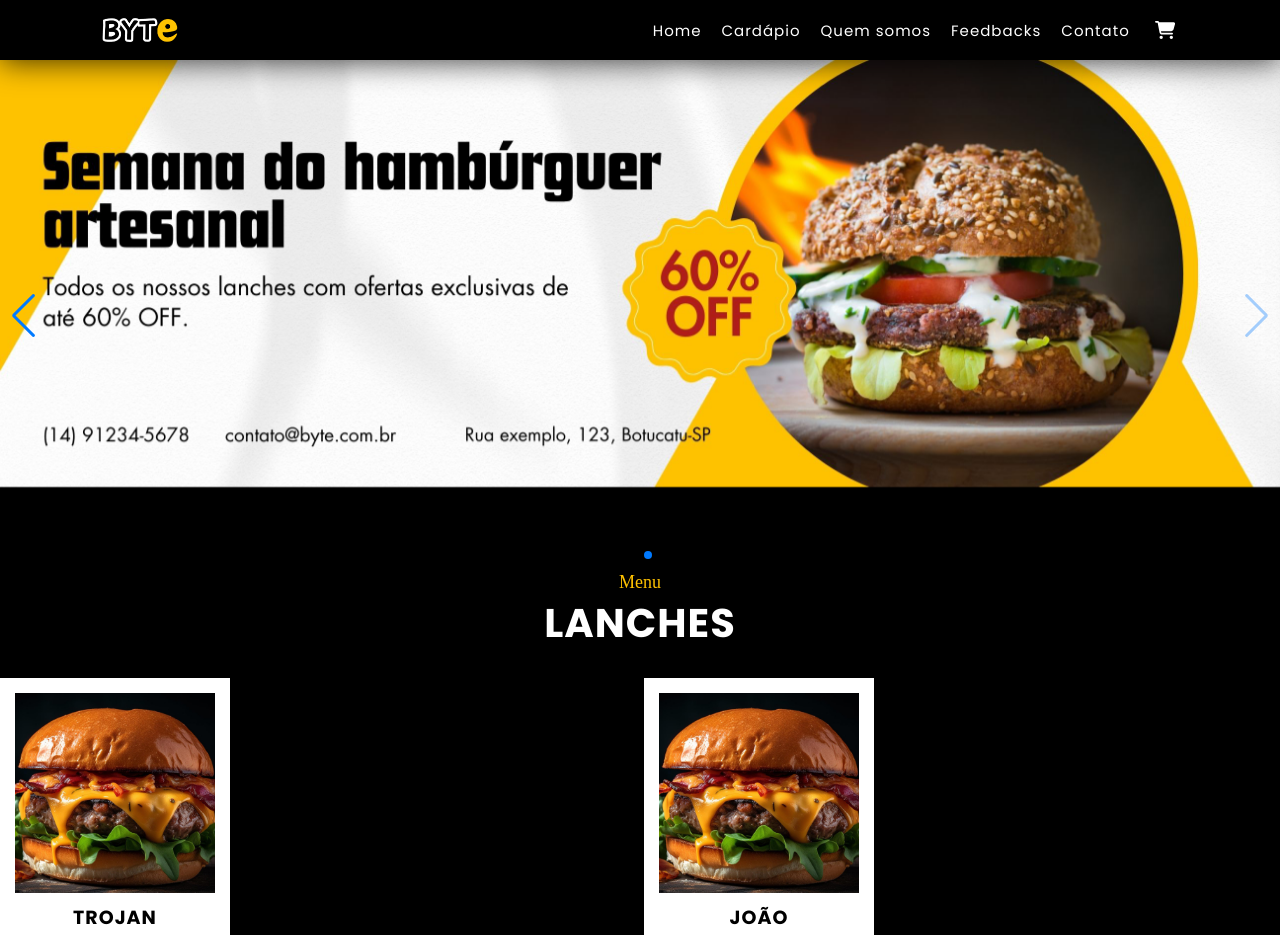
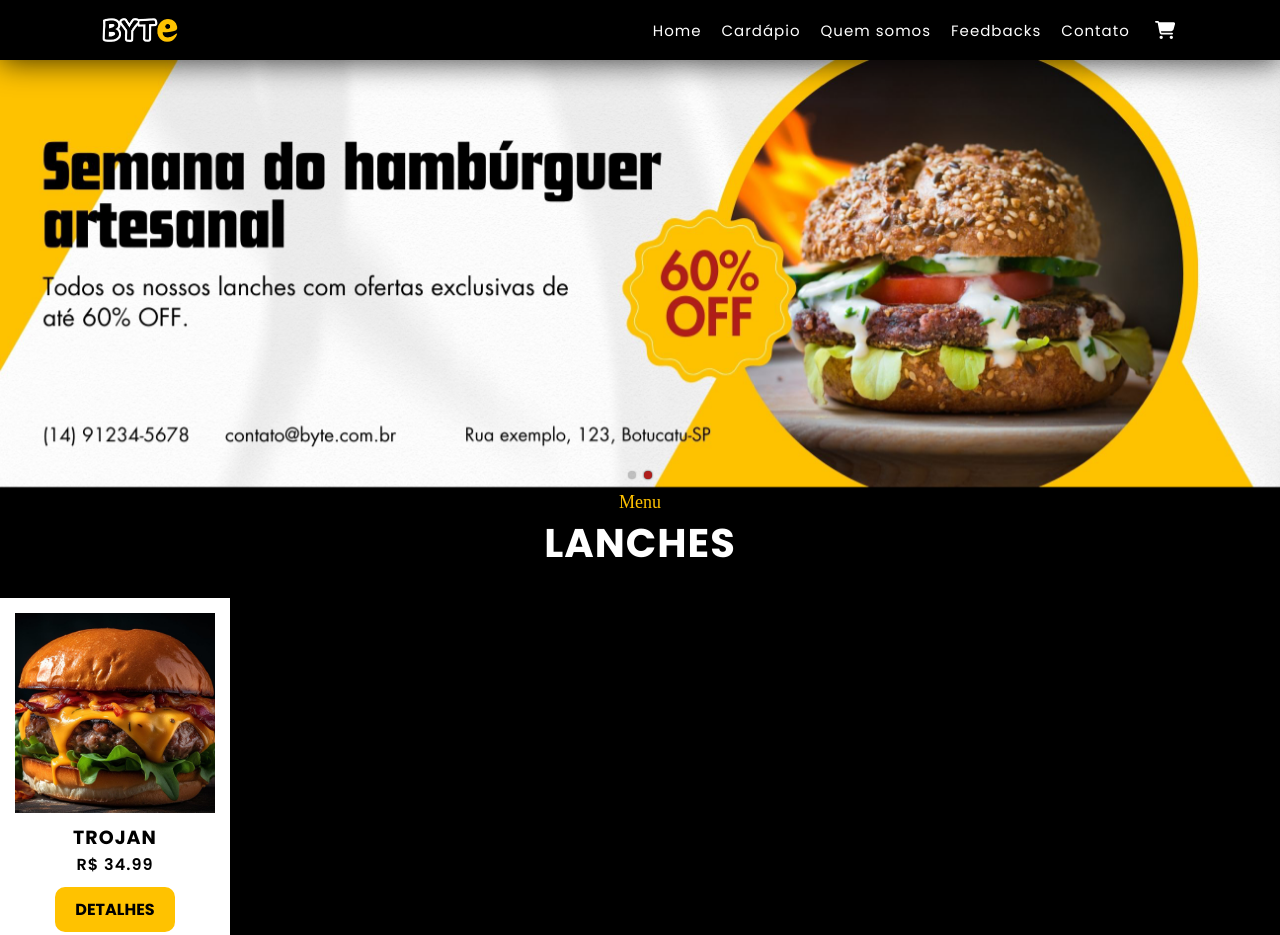
Before and after one commit to ABeatrizSC/byte, a React (Vite) app: page / in a window 1280 px wide. Shown: the top 935 px of the page. Built offline with nearby package versions, Linux system fonts and the light colour scheme; a web font is replaced by a local one.

Commit message:
fix: adjust carousel styles and config, remove arrow buttons

```diff
--- a/src/pages/MenuPage/BannerCarousel/index.tsx
+++ b/src/pages/MenuPage/BannerCarousel/index.tsx
@@ -1,23 +1,40 @@
 import React from "react";
 import { BannerCarouselProps } from "./type";
-import { Navigation, Pagination, Autoplay } from 'swiper/modules';
+import { Navigation, Pagination, Autoplay } from "swiper/modules";
 import { Swiper, SwiperSlide } from "swiper/react";
-import 'swiper/css/navigation';
-import 'swiper/css/pagination';
-import 'swiper/css/autoplay';
+import "swiper/css/navigation";
+import "swiper/css/pagination";
+import "swiper/css/autoplay";
+import { AutoplayOptions, PaginationOptions } from "swiper/types";
+import "./style.css";
 
 const BannerCarousel: React.FC<BannerCarouselProps> = (props) => {
   const { children } = props;
 
+  const paginationConfig: PaginationOptions = {
+    clickable: true,
+    bulletClass: "carousel__bullet",
+    bulletActiveClass: "carousel__bullet--active",
+  };
+  const autoplayConfig: AutoplayOptions = {
+    delay: 5000,
+  };
+
   return (
     <div>
-            <Swiper modules={[Navigation, Pagination, Autoplay]} slidesPerView={1} spaceBetween={0} navigation pagination={{ clickable: true }} autoplay>
+      <Swiper
+        modules={[Navigation, Pagination, Autoplay]}
+        slidesPerView={1}
+        spaceBetween={0}
+        pagination={paginationConfig}
+        autoplay={autoplayConfig}
+      >
         {children.map((child) => (
           <SwiperSlide>{child}</SwiperSlide>
         ))}
       </Swiper>
     </div>
-    )
-}
+  );
+};
 
 export default BannerCarousel;
--- a/src/pages/MenuPage/BannerCarousel/style.css
+++ b/src/pages/MenuPage/BannerCarousel/style.css
@@ -0,0 +1,18 @@
+.carousel__bullet {
+    margin: 0 4px;
+    cursor: pointer;
+    width: 8px;
+    height: 8px;
+    display: inline-block;
+    border-radius: 50%;
+    background: var(--black);
+    opacity: 0.2;
+    text-align: center;
+    box-shadow: 0px 0px 2px var(--black);
+
+    &.carousel__bullet--active {
+        opacity: 1;
+        background: var(--red);
+    }
+
+}
--- a/src/pages/MenuPage/BannerSlide/components/BannerText/index.tsx
+++ b/src/pages/MenuPage/BannerSlide/components/BannerText/index.tsx
@@ -1,13 +1,14 @@
 import React from "react";
 import { BannerTextProps } from "./type";
 
-export const BannerText: React.FC<BannerTextProps> = ({text, color, size}) => {
-
-    return (
-        <p
-        className={`banner__text banner__text--${size}`}
-        style={{color}}>
-            text
-        </p>
-    )
-}
+export const BannerText: React.FC<BannerTextProps> = ({
+  text,
+  color,
+  size,
+}) => {
+  return (
+    <p className={`banner__text banner__text--${size}`} style={{ color }}>
+      {text}
+    </p>
+  );
+};
--- a/src/pages/MenuPage/BannerSlide/style.css
+++ b/src/pages/MenuPage/BannerSlide/style.css
@@ -1,6 +1,5 @@
 .banner-slide {
     width: 100%;
-    height: 512px;
     position: relative;
 
     & .banner-slide__image {
--- a/src/pages/MenuPage/index.jsx
+++ b/src/pages/MenuPage/index.jsx
@@ -1,51 +1,47 @@
-import React from 'react'
-import './style.css'
-import { SwiperSlide, Swiper } from 'swiper/react'
-import 'swiper/css';
-import ProductCard from '../../components/ProductCard';
-import lancheImg from '../../components/Header/Components/CartProduct/lancheExemplo.jpg'
-import BannerCarousel from './BannerCarousel';
-import { Hero } from "../Home/Hero";
-import BannerSlide from './BannerSlide';
-import trojanBanner from './BannerSlide/trojanBanner.jpg';
-import semanaBurguer from './BannerSlide/semana-hamburguer-banner.jpg';
+import "./style.css";
+import "swiper/css";
+import ProductCard from "../../components/ProductCard";
+import lancheImg from "../../components/Header/Components/CartProduct/lancheExemplo.jpg";
+import BannerCarousel from "./BannerCarousel";
+import BannerSlide from "./BannerSlide";
+import trojanBanner from "./BannerSlide/trojanBanner.jpg";
+import semanaBurguer from "./BannerSlide/semana-hamburguer-banner.jpg";
 
 export function MenuPage() {
-
   const productsMock = [
     {
       name: "Trojan",
-            price: "44.99",
+      price: "34.99",
       id: 1,
       image: lancheImg,
-            size: "MEDIUM"
+      size: "MEDIUM",
     },
     {
-            name: "João",
-            price: "4400000000.99",
+      name: "Byte burguer",
+      price: "29.99",
       id: 12,
       image: lancheImg,
-            size: "MEDIUM"
+      size: "MEDIUM",
     },
     {
-            name: "Trojann",
-            price: "44.99",
+      name: "Game Over",
+      price: "24.99",
       id: 1,
       image: lancheImg,
-            size: "MEDIUM"
+      size: "MEDIUM",
     },
     {
-            name: "Trojann",
-            price: "44.99",
+      name: "Ctrl + Eat",
+      price: "49.99",
       id: 1,
       image: lancheImg,
-            size: "MEDIUM"
+      size: "MEDIUM",
     },
-    ]
+  ];
 
   return (
-    <section className='menu-page-section'>
-        <div className='title-container'>
+    <section className="menu-page-section">
+      <div className="title-container">
         <BannerCarousel>
           <BannerSlide image={trojanBanner} />
           <BannerSlide image={semanaBurguer} />
@@ -54,13 +50,10 @@ export function MenuPage() {
         <h3 aria-level={1}>Menu</h3>
         <h2 aria-level={2}>Lanches</h2>
 
-            <Swiper spaceBetween={8} slidesPerView={2}>
         {productsMock.map((product, i) => (
-                    <SwiperSlide key={i}><ProductCard {...product} /></SwiperSlide>
+          <ProductCard key={i} {...product} />
         ))}
-            </Swiper>
-
       </div>
     </section>
-  )
+  );
 }
```
Also changed, not shown: src/pages/MenuPage/BannerSlide/index.tsx (+9 -5 lines), 1 other file (tests, documents, lock files or other folders). Lines whose indentation alone changed are shown as unchanged.
